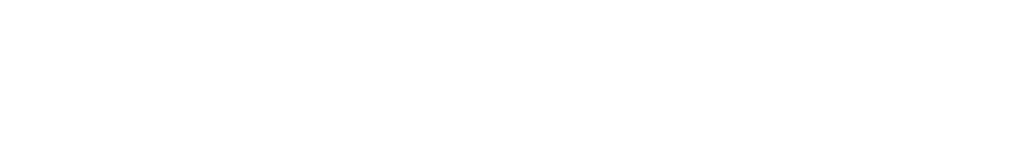
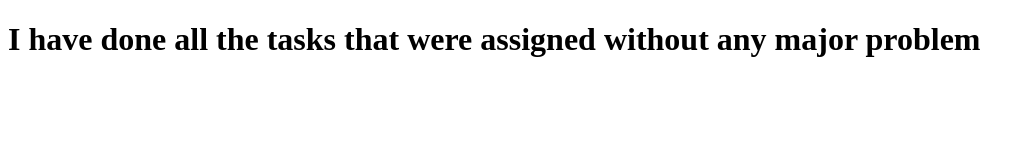
Before and after one commit to trudyglory/sharezza-social, a plain HTML site: page index.html in a window 1280 px wide. Shown: the whole page, without its empty margins (0-1034 px from the left). Drawn offline with Linux system fonts and the light colour scheme.

Commit message:
Adding on the index file

```diff
--- a/index.html
+++ b/index.html
@@ -2,9 +2,9 @@
 <html>
   <head>
     <meta charset="UTF-8">
-    <title>title</title>
+    <title>Challenge completed</title>
   </head>
   <body>
-
+    <h1>I have done all the tasks that were assigned without any major problem </h1>
   </body>
 </html>
```
